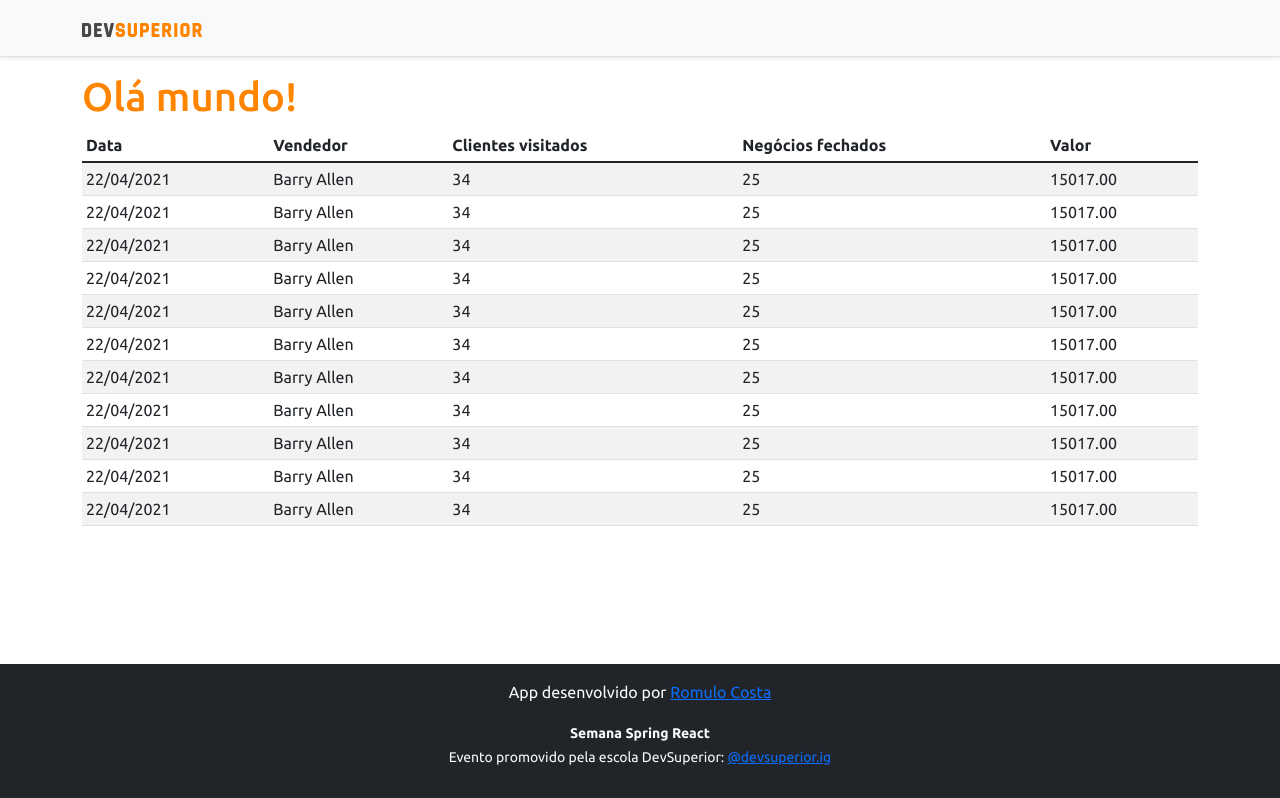
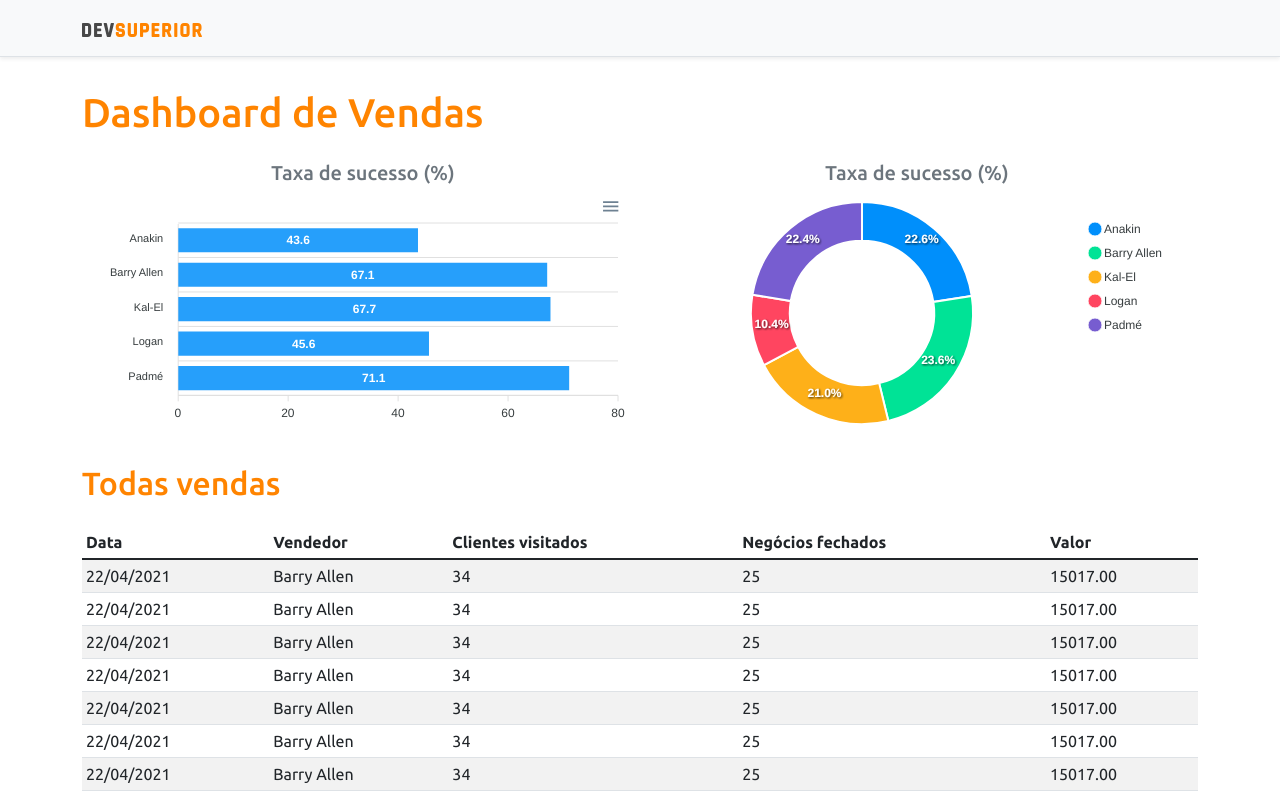
Before and after one commit to tropeks/projeto-sds3, a React (Create React App) app in the folder frontend/: page / in a window 1280 px wide. Shown: the top 798 px of the page. Built offline with nearby package versions, Linux system fonts and the light colour scheme.

Commit message:
Static charts

```diff
--- a/frontend/package.json
+++ b/frontend/package.json
@@ -4,6 +4,7 @@
   "private": true,
   "dependencies": {
     "@popperjs/core": "^2.10.2",
+    "@testing-library/dom": "^8.11.0",
     "@testing-library/jest-dom": "^5.11.4",
     "@testing-library/react": "^11.1.0",
     "@testing-library/user-event": "^12.1.10",
@@ -11,8 +12,10 @@
     "@types/node": "^12.0.0",
     "@types/react": "^17.0.0",
     "@types/react-dom": "^17.0.0",
+    "apexcharts": "^3.29.0",
     "bootstrap": "^5.1.3",
     "react": "^17.0.2",
+    "react-apexcharts": "^1.3.9",
     "react-dom": "^17.0.2",
     "react-scripts": "4.0.3",
     "typescript": "^4.1.2",
--- a/frontend/src/App.tsx
+++ b/frontend/src/App.tsx
@@ -1,18 +1,36 @@
+import BarChart from "components/BarChart";
 import DataTable from "components/DataTable";
+import DonutChart from "components/DonutChart";
 import Footer from "components/Footer";
 import NavBar from "components/NavBar";
 
 function App() {
   return (
     <>
-    <NavBar />
-    <div className="container">
-      <h1 className="text-primary">Olá mundo!</h1>
+      <NavBar />
+      <div className="container">
+        <h1 className="text-primary py-3">Dashboard de Vendas</h1>
 
-      <DataTable />
-    </div>
+        <div className="row px-3">
+          <div className="col-sm-6">
+            <h5 className="text-center text-secondary">Taxa de sucesso (%)</h5>
+            <BarChart />
+          </div>
+          <div className="col-sm-6">
+            <h5 className="text-center text-secondary">Taxa de sucesso (%)</h5>
+            <DonutChart />
+          </div>
 
-    <Footer />
+        </div>
+
+        <div className="py-3">
+          <h2 className="text-primary">Todas vendas</h2>
+        </div>
+
+        <DataTable />
+      </div>
+
+      <Footer />
     </>
   );
 }
--- /dev/null
+++ b/frontend/src/components/BarChart/index.tsx
@@ -0,0 +1,34 @@
+import Chart from 'react-apexcharts'
+function BarChart() {
+    const options = {
+        plotOptions: {
+            bar: {
+                horizontal: true,
+            }
+        },
+    };
+
+    const mockData = {
+        labels: {
+            categories: ['Anakin', 'Barry Allen', 'Kal-El', 'Logan', 'Padmé']
+        },
+        series: [
+            {
+                name: "% Sucesso",
+                data: [43.6, 67.1, 67.7, 45.6, 71.1]
+            }
+        ]
+    };
+
+    return (
+        <Chart
+            options={{ ...options, xaxis: mockData.labels }}
+            series={mockData.series}
+            type="bar"
+            height="240"
+        />
+    );
+}
+
+
+export default BarChart;
--- /dev/null
+++ b/frontend/src/components/DonutChart/index.tsx
@@ -0,0 +1,25 @@
+import Chart from 'react-apexcharts'
+function DonutChart() {
+    const mockData = {
+        series: [477138, 499928, 444867, 220426, 473088],
+        labels: ['Anakin', 'Barry Allen', 'Kal-El', 'Logan', 'Padmé']
+    }
+
+    const options = {
+        legend: {
+            show: true
+        }
+    }
+
+    return (
+        <Chart
+            options={{ ...options, labels: mockData.labels }}
+            series={mockData.series}
+            type="donut"
+            height="240"
+        />
+    );
+}
+
+
+export default DonutChart;
```
Also changed, not shown: 2 other files (tests, documents, lock files or other folders).
